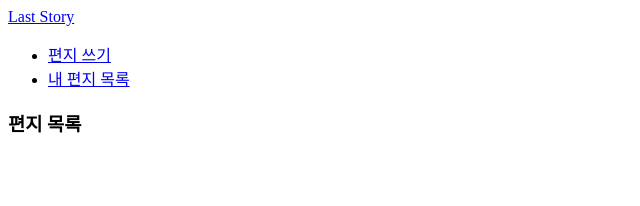
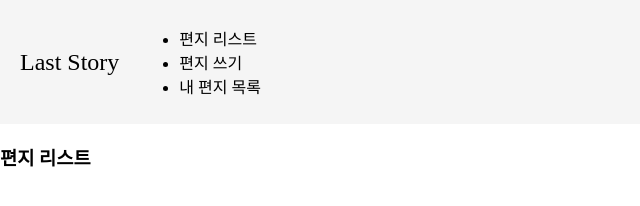
Before and after one commit to lstar2397/laststory, a website: page frontend/view/main.html in a window 1280 px wide. Shown: the whole page, without its empty margins (0-640 px from the left). Drawn offline with Linux system fonts and the light colour scheme.

```diff
--- a/frontend/package.json
+++ b/frontend/package.json
@@ -22,6 +22,7 @@
   },
   "dependencies": {
     "axios": "^1.4.0",
+    "body-parser": "^1.20.2",
     "express": "^4.18.2"
   }
 }
--- /dev/null
+++ b/frontend/public/css/main.css
@@ -0,0 +1,24 @@
+body {
+    margin: 0px;
+    padding: 0px;
+}
+
+a {
+    text-decoration: none;
+    color: #000;
+}
+
+#logo {
+    font-size: 24px;
+}
+
+#top-menu {
+    display: flex;
+    align-items: center;
+    padding: 10px 20px;
+    background-color: #f5f5f5;
+}
+
+#top-menu a {
+    margin-right: 20px;
+}
--- a/frontend/view/main.html
+++ b/frontend/view/main.html
@@ -4,18 +4,22 @@
     <meta charset="UTF-8">
     <meta http-equiv="X-UA-Compatible" content="IE=edge">
     <meta name="viewport" content="width=device-width, initial-scale=1.0">
+    <link rel="stylesheet" href="/css/main.css">
     <title>LastStory</title>
 </head>
 <body>
-    <a href="main">Last Story</a>
-    <nav id="menu-var">
-        <ul>
-            <li><a href="letterWirte">편지 쓰기</a></li>
-            <li><a href="myLetterList ">내 편지 목록</a></li>
-        </ul>
-    </nav>
+    <div id="top-menu">
+        <a href="main" id="logo">Last Story</a>
+        <nav id="menu-bar">
+            <ul>
+                <li><a href="main">편지 리스트</a></li>
+                <li><a href="letterWirte">편지 쓰기</a></li>
+                <li><a href="myLetterList ">내 편지 목록</a></li>
+            </ul>
+      </nav>
+    </div>
     <div id="LetterList-container">
-        <h3>편지 목록</h3>
+        <h3>편지 리스트</h3>
     </div>
 </body>
 </html>
```
Also changed, not shown: frontend/index.js (+29 -1 lines), frontend/view/login.html (+1 -1 lines), 2 other files.
